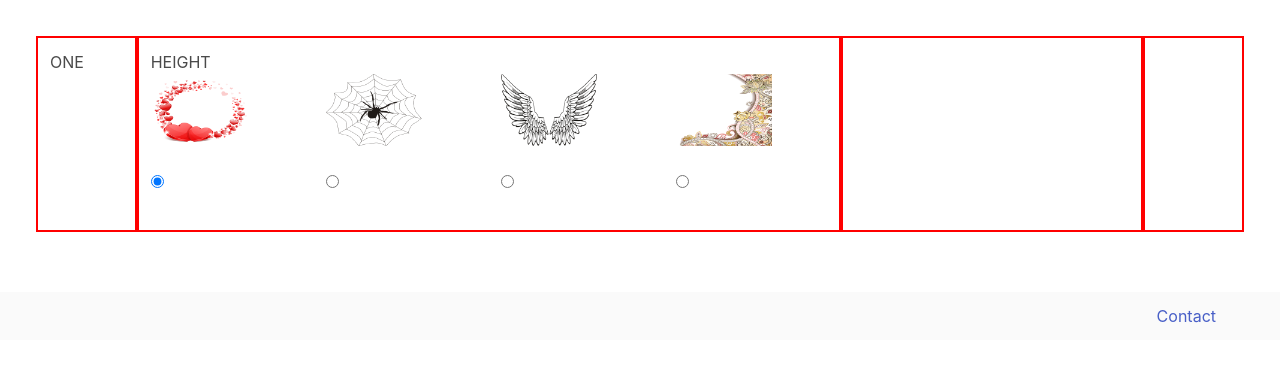
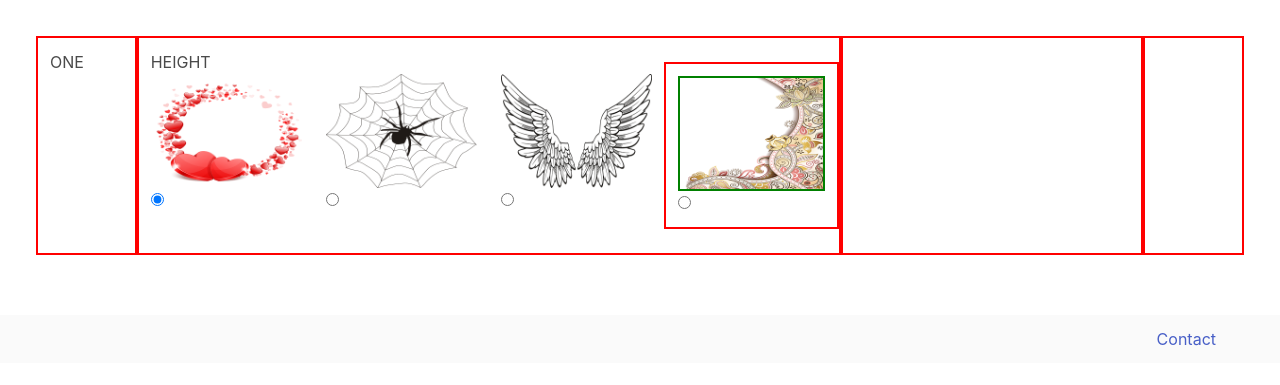
Before and after one commit to jeromefrench/camagru, a PHP site: page /montage in a window 1280 px wide. Shown: the part 142-527 px from the top of the page. Run offline with PHP 8.4, Linux system fonts and the light colour scheme; the visitor is signed in with stand-in values (Sample User, id 1); some libraries are stand-ins or nearby versions.

Commit message:
css montage ongoing

```diff
--- a/public/image.php
+++ b/public/image.php
@@ -25,5 +25,5 @@ imagecopy($image_1, $image_2, 0, 0, 0, 0, 640, 480);
 $number = rand(0, 50000);
 $string = "image".$number.".png";
 imagepng($image_1, "usr_photo/".$string);
-echo "usr_photo/".$string;
+echo "usr_photo/".$string;  //NE PAS SUP
 ?>
--- a/vue/montage.php
+++ b/vue/montage.php
@@ -7,25 +7,25 @@
 
 		<div class="columns" id="pastille">
 			<div class="column is-one-quarter">
-				<figure class="image image is-96x96">
+				<figure class="image is-4by3">
 					<img src="img/coeur.png"/>
 				</figure>
 				<input id="r1" type="radio" checked="checked" name="radio" value="img/coeur.png">
 			</div>
 			<div class="column is-one-quarter">
-				<figure class="image image is-96x96">
+				<figure class="image is-4by3">
 					<img src="img/spider.png"/>
 				</figure>
 				<input id="r2" type="radio" name="radio" value="img/spider.png">
 			</div>
 			<div class="column is-one-quarter">
-				<figure class="image image is-96x96">
+				<figure class="image is-4by3">
 					<img src="img/wings.png"/>
 				</figure>
 				<input id="r3" type="radio" name="radio" value="img/wings.png">
 			</div>
-			<div class="column is-one-quarter">
-				<figure class="image image is-96x96">
+			<div class="column is-one-quarter"  style="border:solid 2px red;"  >
+				<figure class="image is-4by3"  style="border:solid 2px green;" >
 				<img src="img/cadre.png"/>
 				</figure>
 				<input id="r4" type="radio" name="radio" value="img/cadre.png">
@@ -39,10 +39,6 @@
 
 </div>
 
-
-<!-- <div id="video"> -->
-	<!-- <p> <img style="display:none" id="photo" src="/photo_upload/tmp" > </p> -->
-	<!-- <video autoplay></video> -->
 	<!-- <canvas style="display:none;"></canvas> -->
 	<!-- <form enctype="multipart/form-data" method="post" action=/montage> -->
 		<!-- <p style="display:none" id="get_file"> -->
@@ -52,7 +48,6 @@
 		<!-- </p> -->
 		<!-- <input style="display:none" type="button" name="screenShot" value="Take ScreenShot" id="screenshot-button"> -->
 	<!-- </form> -->
-<!-- </div> -->
 
 <div class="column  is-3"   style="border:solid 2px red;" >
 	<div id="side">
@@ -80,7 +75,6 @@ function getFilterName(){
 		else if (document.getElementById('r4').checked) {
 			return filter = document.getElementById('r4').value;
 		}
-
 	}
 
 	function addOnSide(src){
@@ -114,11 +108,11 @@ xmlhttp.onreadystatechange = function() {
 		video: true
 	};
 
+
 	navigator.mediaDevices.getUserMedia(constraints).then(function(stream) {
-		console.log("lutilisateur a accepter");
-
 		var cam = document.querySelector('#cam');
-		cam.innerHTML = '<video autoplay></video>  <input type="button" name="screenShot" value="Take ScreenShot" id="screenshot-button">';
+		cam.innerHTML = '<video style="margin-left: auto; margin-right: auto; display: block;" autoplay></video>';
+		cam.innerHTML += '<input type="button" name="screenShot" value="Take ScreenShot" id="screenshot-button">';
 		var video = document.querySelector('video');
 		video.srcObject = stream;
 
@@ -134,7 +128,8 @@ xmlhttp.onreadystatechange = function() {
 		}
 	}).catch(function(err) {
 		console.log("lutilisateur a refuser");
-		//const laod_pic = document.querySelector('#get_file');
-		//laod_pic.style.display = "inline";
+
+//ajouter le formulaire
+
 	});
 </script>
```
Also changed, not shown: public/photo1.png. Lines whose indentation alone changed are shown as unchanged.
